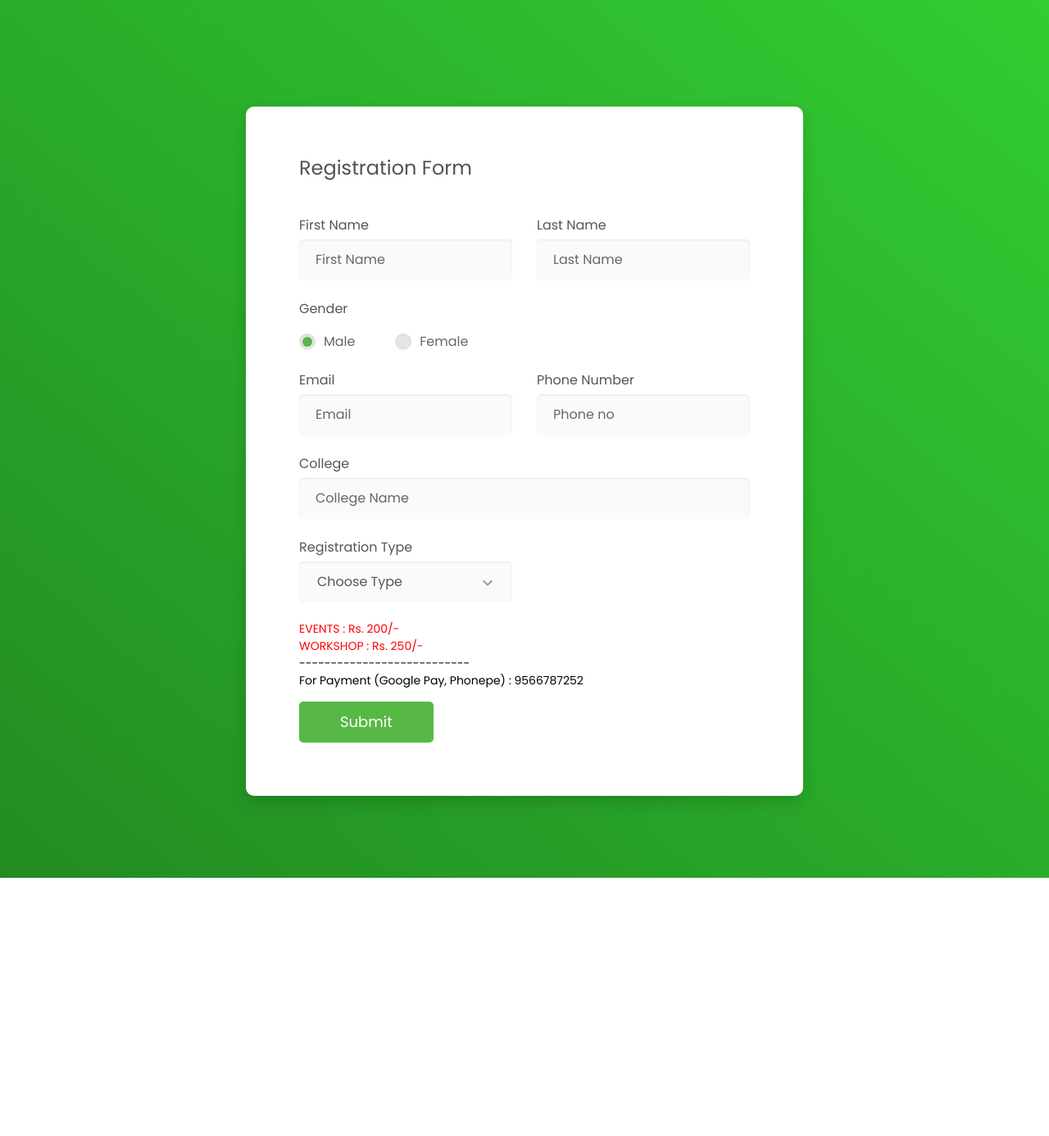
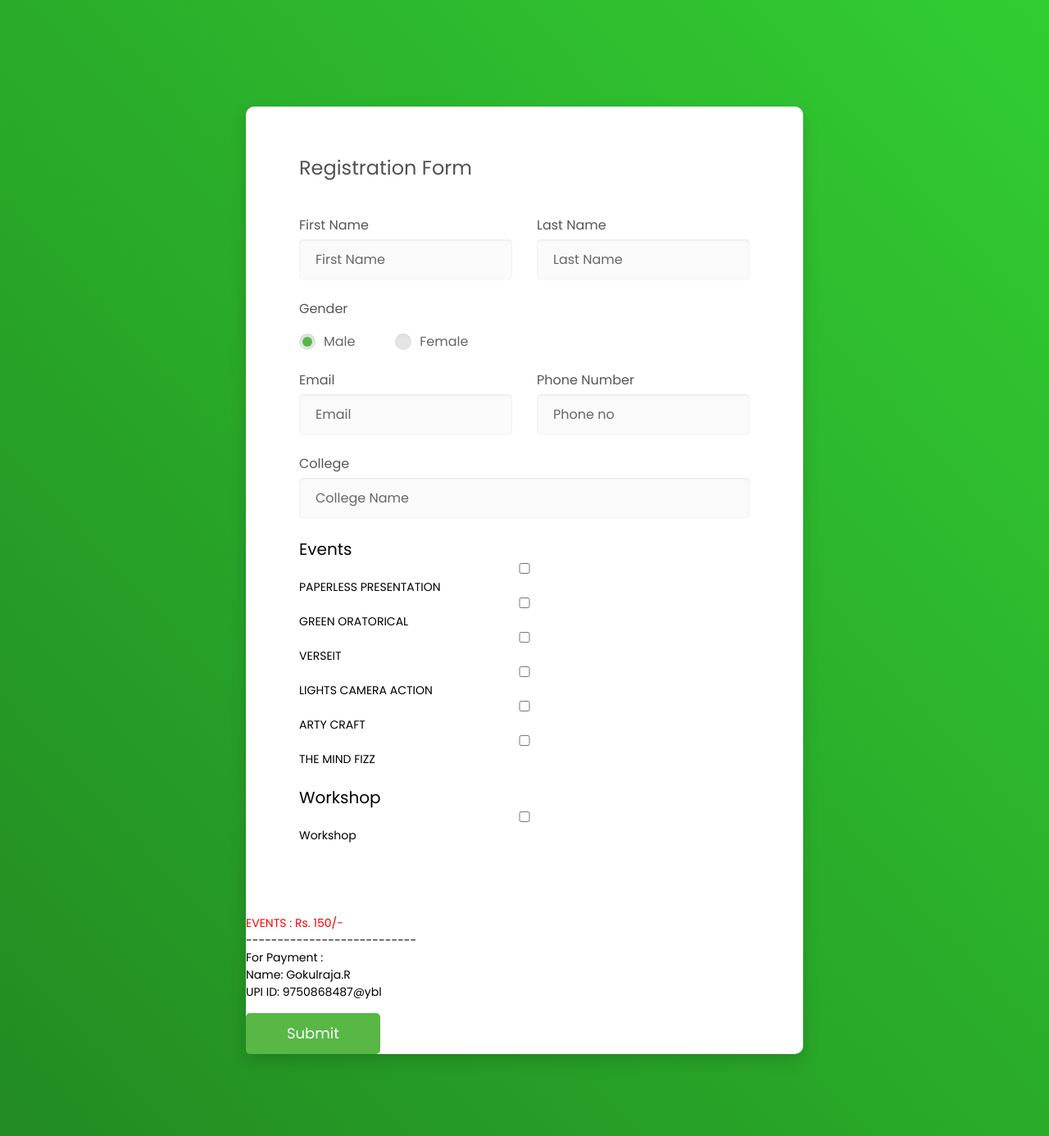
Before and after one commit to Ratheshprabakar/GreenclubGCT, a PHP site: page /registration/index.html in a window 1280 px wide. Shown: the whole page at 82% size. Before the commit the page ends 1071 px from the top, so only its background shows below. Run offline with PHP 8.4, Linux system fonts and the light colour scheme.

Commit message:
Added final production code

```diff
--- a/registration.php
+++ b/registration.php
@@ -33,9 +33,9 @@
 <?php
 
 $sname = 'localhost';
-$uname= 'greenclu_admin';
-$passwd = 'greenclu_admin';
-$dbname = 'greenclu_prakriti';
+$uname= 'greenclu_root';
+$passwd = 'rootpass';
+$dbname = 'greenclu_db1';
 
 $con=new mysqli($sname,$uname,$passwd,$dbname);
 
--- a/registration/css/main.css
+++ b/registration/css/main.css
@@ -636,6 +636,17 @@
   padding-bottom: 65px;
 }
 
+.dropdown-submenu {
+  position: relative;
+}
+
+.dropdown-submenu .dropdown-menu {
+  top: 0;
+  left: 100%;
+  margin-top: -1px;
+}
+
+
 @media (max-width: 767px) {
   .card-4 .card-body {
     padding: 50px 40px;
--- a/registration/index.html
+++ b/registration/index.html
@@ -97,30 +97,37 @@
 
 
                         </div>
-				 <div class="row row-space">
 
-                            <div class="col-2">
-                                <div class="input-group">
-                                <label class="label">Registration Type</label>
-                                    <div class="rs-select2 js-select-simple select--no-search">
-                                    <select name="regtype" required>
-                                    <option disabled="disabled" selected="selected">Choose Type</option>
-                                    <option>Events</option>
-                                    <option>Workshop</option>
+                            <label for="events" style="font-size:20px;">Events</label>
+                            <br>
+                            <input type="checkbox" name="vehicle[]" value="PPT">PAPERLESS PRESENTATION
+                            <br>
+                            <input type="checkbox" name="vehicle[]" value="Green_Oratorical">GREEN ORATORICAL
+                            <br>
+                            <input type="checkbox" name="vehicle[]" value="Verseit">VERSEIT
+                            <br>
+                            <input type="checkbox" name="vehicle[]" value="Ligths_camera_action">LIGHTS CAMERA ACTION
+                            <br>
+                            <input type="checkbox" name="vehicle[]" value="Arty_craft">ARTY CRAFT
+                            <br>
+                            <input type="checkbox" name="vehicle[]" value="Mind_fizz">THE MIND FIZZ
+                            <br>
+                            <br>
+                            <label for="workshop" style="font-size:20px;">Workshop</label>
+                            <br>
+                            <input type="checkbox" name="vehicle[]" value="Workshop">Workshop
 
-                                </select>
-                                <div class="select-dropdown"></div>
-                            </div>
-                                </div>
-                            </div>
+<br><br>
                         </div>
-                        <p style="color: red;">EVENTS : Rs. 200/-</p>
-                        <p style="color: red;">WORKSHOP : Rs. 250/-</p>
+                        <p style="color: red;">EVENTS : Rs. 150/-</p>
+
                         <p>---------------------------</p>
-                        <p>For Payment (Google Pay, Phonepe) : 9566787252</p>
+                        <p>For Payment :</p>
+                        <p>Name: Gokulraja.R</p>
+               			<p>UPI ID:  9750868487@ybl</p>
 
                         <div class="p-t-15">
-                            <button class="btn btn--radius-2 btn--blue" type="submit">Submit</button>
+                            <button class="btn btn--radius-2 btn--blue" name="sub" type="submit">Submit</button>
                         </div>
                     </form>
                 </div>
--- a/theme.html
+++ b/theme.html
@@ -85,7 +85,7 @@
                 <li><a href="index.html#about">About</a></li>
                 <li><a href="theme.html#theme">Theme</a></li>
                 <li><a href="index.html#prakriti">Prakriti-21</a></li>
-                <li><a href="index.html/#works">Board Members</a></li>
+                <!--<li><a href="index.html/#works">Board Members</a></li>-->
                 <li><a href="achievements.html#achievements">Achievements</a></li>
                 <li><a href="#contact">Contact</a></li>
               </ul>
@@ -125,7 +125,7 @@
 
         <div class="col-lg-8 col-lg-offset-2 animatedParent">
           <div class="text-center">
-            <h6 class="h-bold">NURTURE THE NATURE</h6>
+            <h6 class="h-bold">NURTURE OUR NATURE</h6>
             <img src="img/them.jpg" class="img-responsive" alt="Theme">
             <br>
            <p>Our relationship with nature is not a one-way street. Our connection with nature demonstrates that we need to protect it—for its sake and for our own. To do that, begin by educating yourself on what you can do to live sustainably. We have a symbiotic relationship with the nature: We benefit  from it, and in turn we need to take care of it.Be an advocate for nature, because the well-being of nature depends on us. It’s high time that we as an individual must contribute to protect and sustain our environment.You can put indoor plants in your home to reduce the level of air pollutants like benzene and nitrogen dioxide and keep the air temperature down.</p>
```
Also changed, not shown: index.html (+13 -7 lines), registration/index.php (+60 -6 lines), img/green2.jpg (added), logo.png (added).
